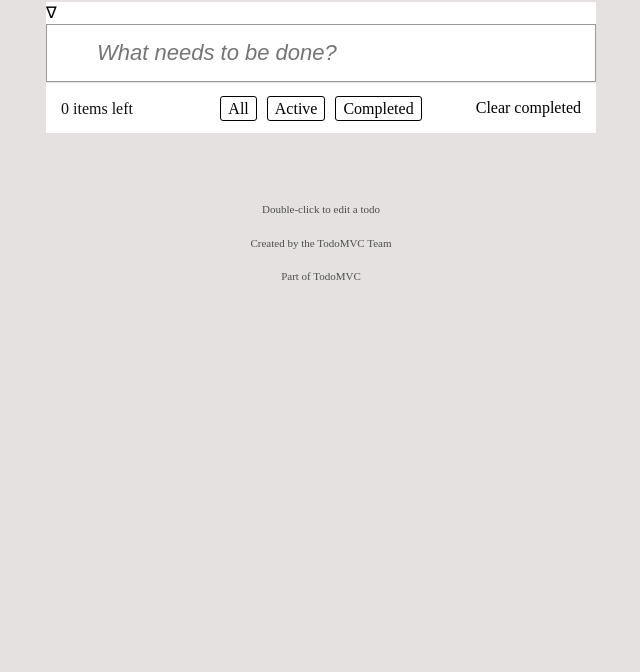
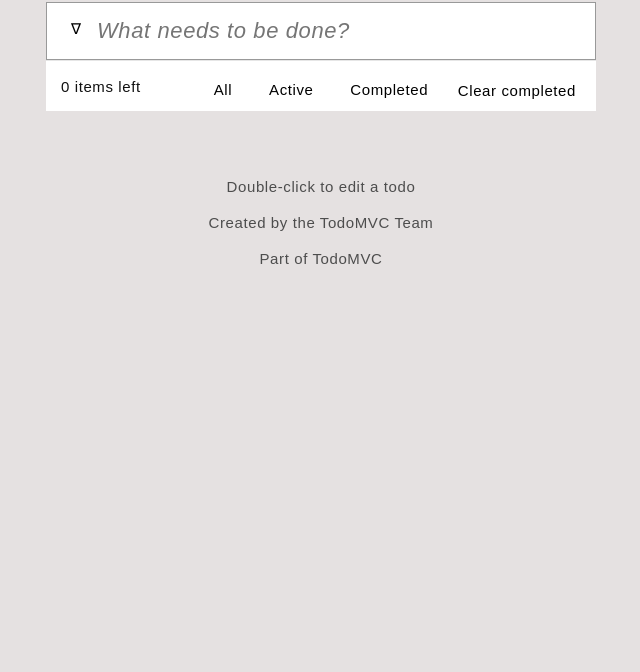
Before and after one commit to shibila305/todo, a plain HTML site: page index.html in a window 1280 px wide. Shown: the part 128-800 px from the top of the page, without its empty margins (319-959 px from the left). Drawn offline with Linux system fonts and the light colour scheme.

Commit message:
Update style.css

```diff
--- a/style.css
+++ b/style.css
@@ -1,16 +1,26 @@
+*{
+    font-size: 15px;
+    /* line-height: 2px; */
+    letter-spacing: 0.6px;
+    font-family:sans-serif;
+}
 
 body, button, html {
     margin: 0;
     padding: 0;
 }
 button {
-    font-family: inherit;
-    font-size: 100%;
-    font-weight: inherit;
+    cursor: pointer;
     border: none;
     background: none;
+    padding: 5px;
+    border-radius: 3px;
 
 }
+.foot li button.selected {
+    border: 1px solid #ce4646;
+}
+
 
 body {
     background: #e5e1e1;
@@ -51,6 +61,10 @@ body {
     padding: 15px 15px 15px 50px;
 }
 
+.new-task:active{
+    border: 1px solid blue;
+}
+
 .main {
     border-top: 1px solid #e6e6e6;
     position: relative;
@@ -63,6 +77,14 @@ body {
     text-align: left;
 }
 
+/*
+.toggle+label{
+    border-radius: 100%;
+} */
+
+input[type="checkbox"]{
+    cursor: pointer;
+}
 
 .clear{
 
@@ -84,6 +106,14 @@ body {
     margin: 10px;
 }
 
+/* .todo-list li:active{
+    border: 1px solid red;
+} */
+
+.todo-list li .destroy:focus,.todo-list li .destroy:hover{
+    color:#c18585
+}
+
 .todo-list li .toggle {
     bottom: 0;
     position: absolute;
@@ -91,6 +121,8 @@ body {
     top: 0;
     left: 10px;
     width: 20px;
+
+
 }
 
 
@@ -101,7 +133,11 @@ body {
     position: absolute;
     right: 10px;
     width: 40px;
+
 }
+
+
+
 
 .footer {
     height: 20px;
@@ -109,6 +145,14 @@ body {
     text-align: center;
 }
 
+
+.mark{
+  position: absolute;
+  z-index: 2;
+  left: 20px;
+  top: 13px;
+
+}
 
 .foot {
     left: 0;
@@ -126,8 +170,27 @@ body {
     margin: 3px;
     padding: 3px 7px;
     text-decoration: none;
-    border-color: black;
+
 }
+
+.foot li button:hover{
+    border:1px solid #db7676;
+}
+.foot li button.selected{
+    border:1px solid #ce4646;
+}
+
+/*
+.completed-task+label {
+    text-decoration: line-through;
+    color: #888;
+} */
+
+
+.strike{
+    text-decoration: line-through;
+}
+
 /*
 .toggle+label{
      text-decoration: line-through;
@@ -137,16 +200,12 @@ body {
 
 .info {
     color: #4d4d4d;
-    font-size: 11px;
+    font-size: 10px;
     margin: 65px auto 0;
     text-align: center;
 }
 
 
-button:hover{
-
-    transform: scale(1.1);
-}
 
 .task-count{
     float:left;
```
